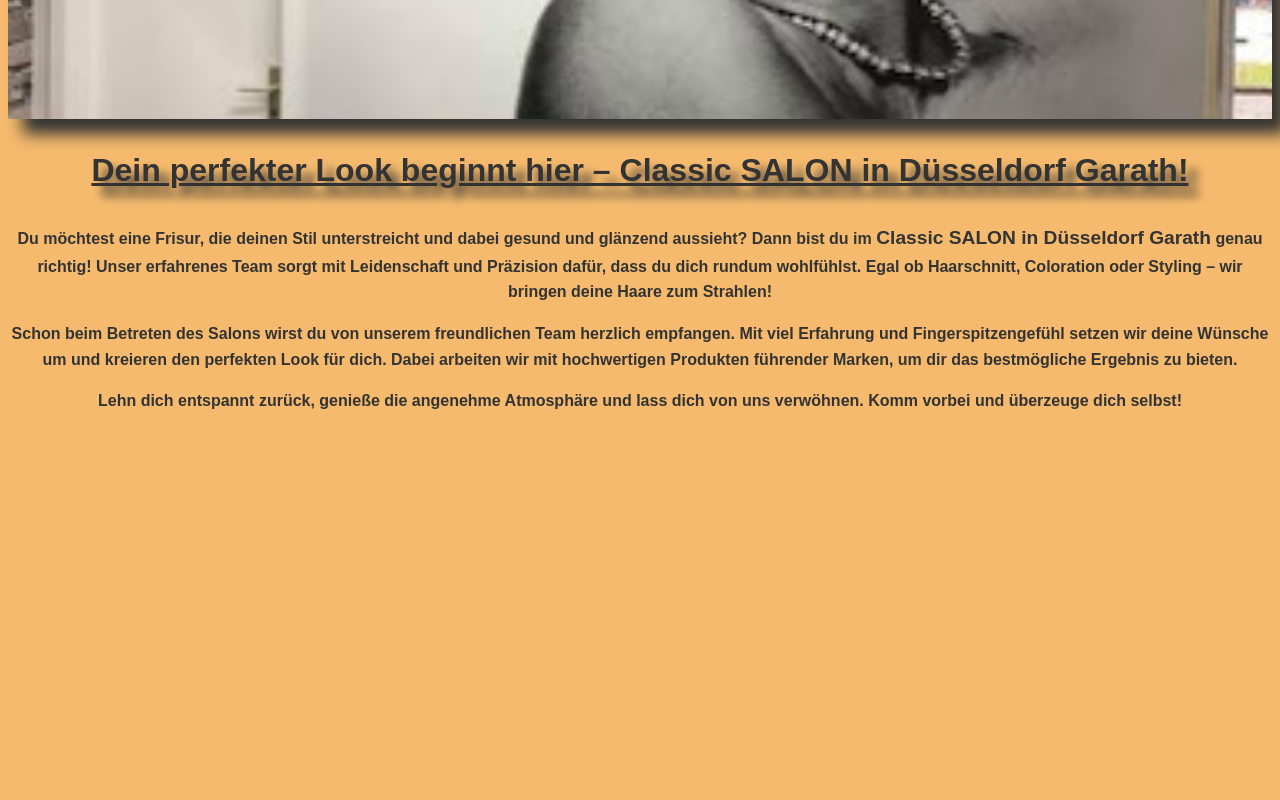
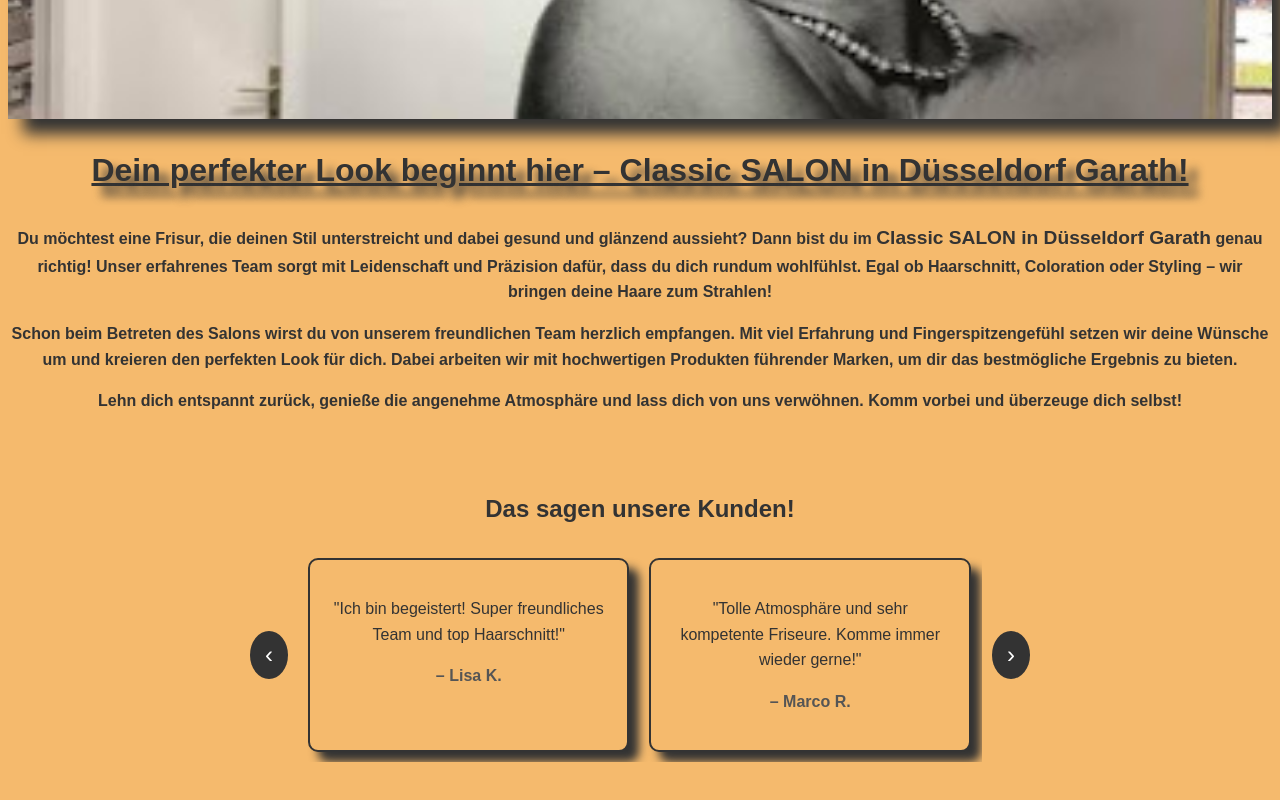
Before and after one commit to PatrickZablocki/Friseursalon-Classic, a plain HTML site: page index.html in a window 1280 px wide. Shown: the part 817-1617 px from the top of the page. Before the commit the page ends 1247 px from the top, so only its background shows below. Drawn offline with Linux system fonts and the light colour scheme.

Commit message:
Neues Featue, Reviews plus Slides

```diff
--- a/index.html
+++ b/index.html
@@ -45,9 +45,43 @@
         </div>
     </main>
     <section class="reviews">
+        <h2>Das sagen unsere Kunden!</h2>
+        <div class="review_container">
+            <button id="prevBtn" class="nav_button">‹</button>
+            <div class="review_wrapper">
+                <div class="review_track">
+                    <div class="review">
+                        <p class="review_text">"Ich bin begeistert! Super freundliches Team und top Haarschnitt!"</p>
+                        <p class="review_author">– Lisa K.</p>
+                    </div>
+                    <div class="review">
+                        <p class="review_text">"Tolle Atmosphäre und sehr kompetente Friseure. Komme immer wieder gerne!"</p>
+                        <p class="review_author">– Marco R.</p>
+                    </div>
+                    <div class="review">
+                        <p class="review_text">"Hier fühlt man sich wohl! Perfekte Beratung und wunderschöne Ergebnisse."</p>
+                        <p class="review_author">– Sarah W.</p>
+                    </div>
+                    <div class="review">
+                        <p class="review_text">"Schon lange mein Lieblingssalon! Qualität und Service auf höchstem Niveau."</p>
+                        <p class="review_author">– Thomas B.</p>
+                    </div>
+                    <div class="review">
+                        <p class="review_text">"Super Schnitt, tolle Pflegeprodukte und ein klasse Team. Absolute Empfehlung!"</p>
+                        <p class="review_author">– Julia M.</p>
+                    </div>
+                    <div class="review">
+                        <p class="review_text">"Ich bin mehr als zufrieden! Die Friseure verstehen ihr Handwerk einfach perfekt."</p>
+                        <p class="review_author">– Daniel S.</p>
+                    </div>
+                </div>
+            </div>
+            <button id="nextBtn" class="nav_button">›</button>
+        </div>
+    </section>
 
-    </section>
     <section></section>
     <footer></footer>
+    <script src="./index.js"></script>
 </body>
 </html>
--- a/index.js
+++ b/index.js
@@ -0,0 +1,27 @@
+document.addEventListener("DOMContentLoaded", function() {
+    const track = document.querySelector(".review_track");
+    const prevBtn = document.getElementById("prevBtn");
+    const next = document.getElementById("nextBtn");
+    let index = 0;
+    const totalReviews = document.querySelectorAll(".review").length;
+    const visibleReviews = 3;
+    const step = 100
+
+    nextBtn.addEventListener("click", function () {
+        if (index < totalReviews - visibleReviews) {
+            index ++;
+        } else {
+            index = 0;
+        }
+        track.style.transform = `translateX(-${index *step}%)`;
+    });
+
+    prevBtn.addEventListener("click", function (){
+        if (index > 0) {
+            index--;
+        } else {
+            index = totalReviews - visibleReviews;
+        }
+        track.style.transform = `translateX(-${index * step}%)`;
+    });
+});
--- a/style.css
+++ b/style.css
@@ -115,4 +115,67 @@ body {
     }
 }
 
-/* Here comes the Styling for the Rezensionen */
+/* Here comes the Styling for the Review */
+
+.reviews {
+    text-align: center;
+    padding: 40px 20px;
+}
+
+.review_container {
+    display: flex;
+    align-items: center;
+    justify-content: center;
+    max-width: 800px;
+    margin: auto;
+    position: relative;
+    overflow: hidden;
+}
+
+.review_wrapper {
+    width: 100%;
+    overflow: hidden;
+}
+
+.review_track {
+    display: flex;
+    transition: transform 0.4s ease-in-out;
+}
+
+.review {
+    min-width: 47%;
+    box-sizing: border-box;
+    padding: 20px;
+    background:var(--background-color);
+    margin: 10px;
+    border: 2px solid #333;
+    border-radius: 10px;
+    box-shadow: 10px 10px 10px #333;
+}
+
+.review_text {
+    font-size: 16px;
+    color: #333;
+    margin-bottom: 10px;
+}
+
+.review_author {
+    font-weight: bold;
+    color: #555;
+}
+
+.nav_button {
+    background: #333;
+    color: #fff;
+    border: none;
+    padding: 10px 15px;
+    cursor: pointer;
+    font-size: 24px;
+    border-radius: 50%;
+    margin: 0 10px;
+    transition: background 0.3s ease;
+}
+
+.nav_button:hover {
+    background: #555;
+}
```
